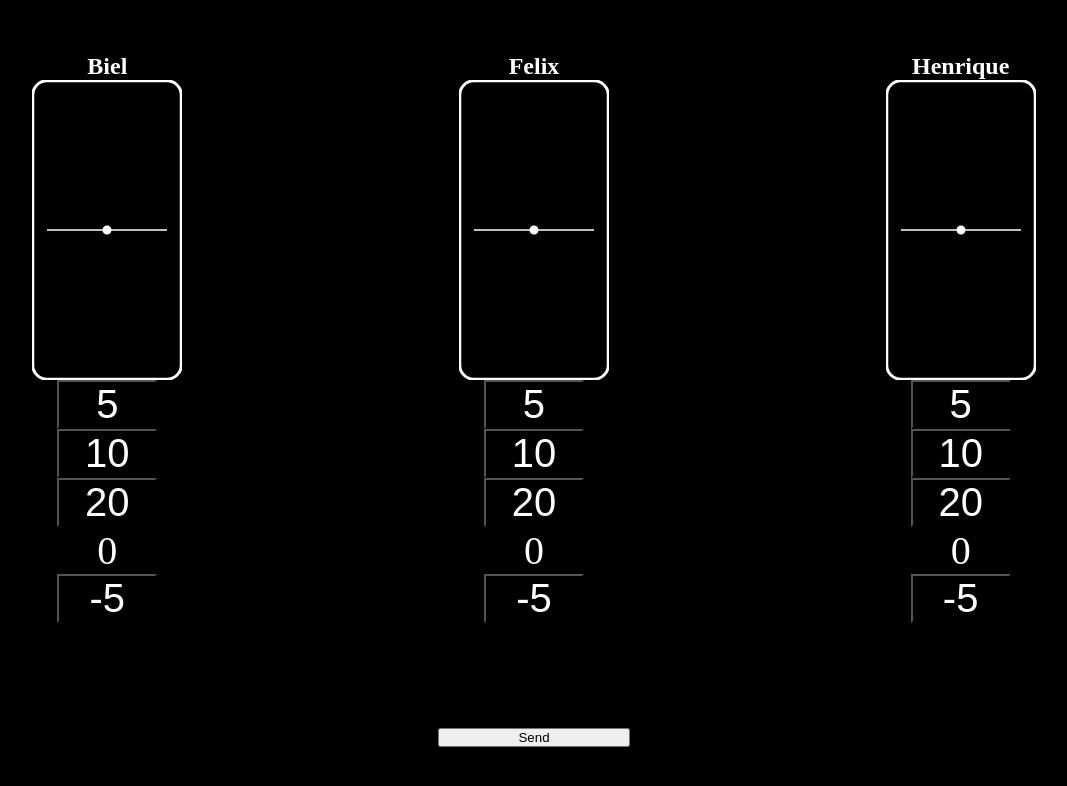
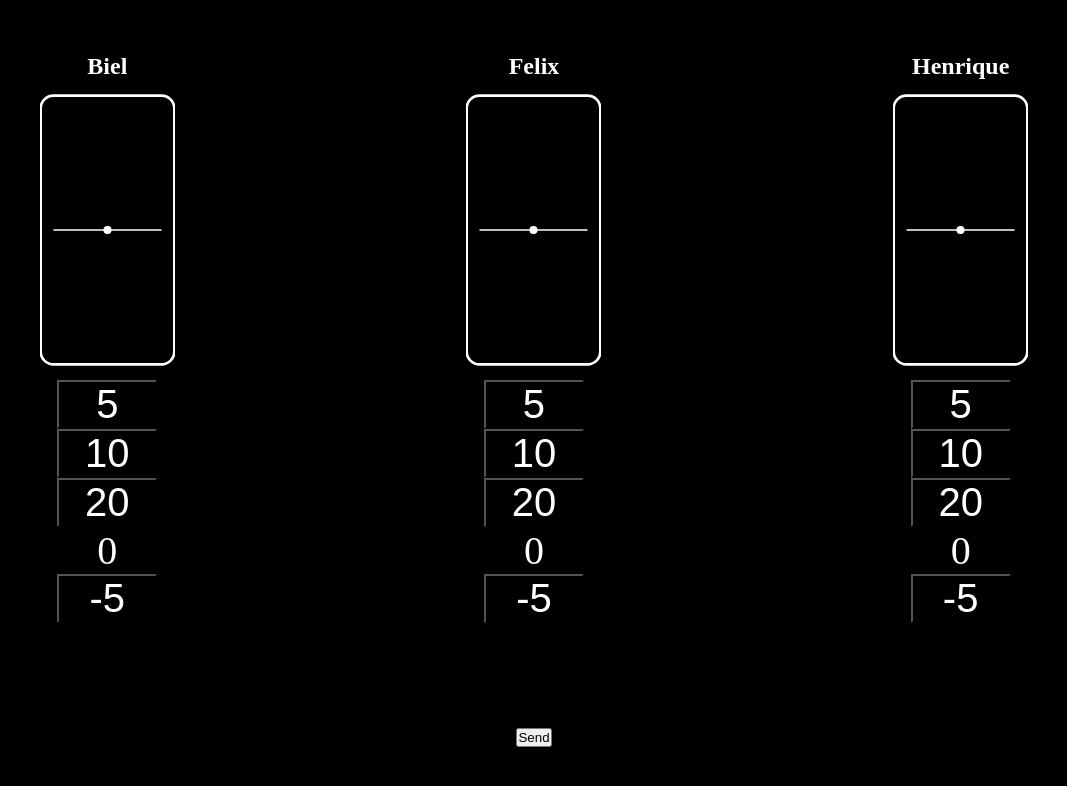
Before and after one commit to dopezinho/domino, a plain HTML site: page index.html in a window 1280 px wide. Shown: the whole page, without its empty margins (106-1173 px from the left). Drawn offline with Linux system fonts and the light colour scheme.

Commit message:
width 90%

```diff
--- a/style.css
+++ b/style.css
@@ -16,7 +16,7 @@ main {
 /*  Dominós  */
 
 #Layer_1, #Layer_2, #Layer_3 {
-    width: 100%;
+    max-width: 90%;
 }
 
 .plus1-click-5, .plus1-click-10, .plus1-click-20, .plus2-click-5, .plus2-click-10, .plus2-click-20, .plus3-click-5, .plus3-click-10, .plus3-click-20{
@@ -88,10 +88,6 @@ main svg {
     align-items: center;
 }
 
-#send {
-    width: 15lvw;
-}
-
 /* Styles for the modal */
 .modal {
     display: none;
```
